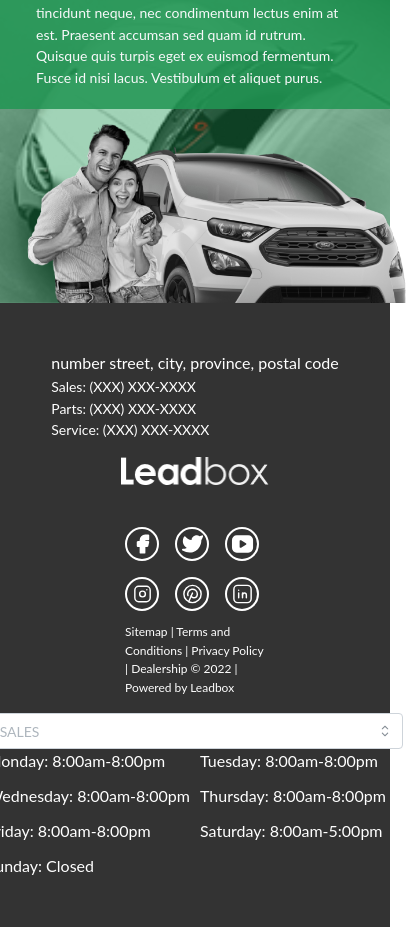
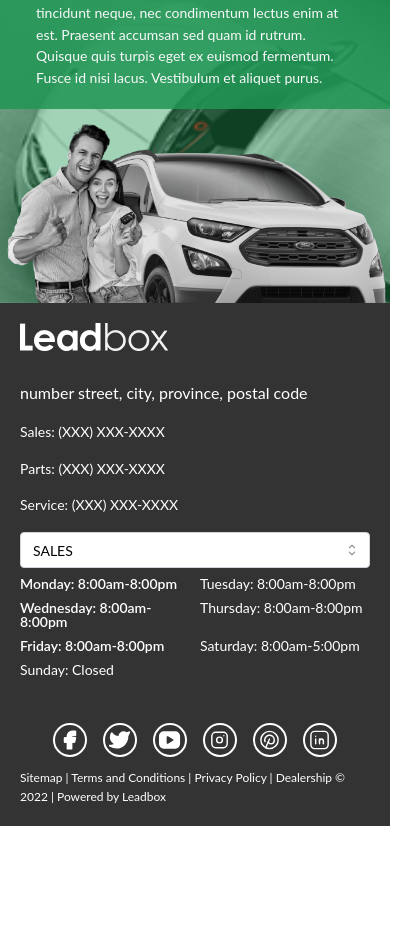
Before and after one commit to alfong12/LeadBx-Alfonzz, a Next.js app: page / in a window 390 px wide. Shown: the part 2822-3749 px from the top of the page, 411 px wide, since content can reach past the window. After the commit the page ends 3648 px from the top, so only its background shows below. Built offline with nearby package versions, Linux system fonts and the light colour scheme.

Commit message:
arreglando la direccion del footer(en progreso)

```diff
--- a/components/BannerGrn.module.css
+++ b/components/BannerGrn.module.css
@@ -40,6 +40,8 @@
   @media (max-width: $mantine-breakpoint-md) {
     margin-top: 12px;
     align-self: center;
+    right: 0;
+    left: 0;
   }
 }
 
--- a/components/Layout/FooterSet.module.css
+++ b/components/Layout/FooterSet.module.css
@@ -3,10 +3,15 @@
   padding-top: calc(var(--mantine-spacing-xl));
   padding-bottom: calc(var(--mantine-spacing-xl));
   background-color: #333333;
-}
 
-.wrapper {
-  /* max-width: rem(427.08px); */
+  @media (max-width: $mantine-breakpoint-xs) {
+    display: flex;
+    flex-wrap: wrap;
+    align-items: center;
+    justify-content: center;
+    align-content: center;
+    padding: 20px;
+  }
 }
 
 .link {
--- a/components/Layout/FooterSet.tsx
+++ b/components/Layout/FooterSet.tsx
@@ -1,16 +1,6 @@
 'use client';
 
-import {
-  Text,
-  Container,
-  Grid,
-  SimpleGrid,
-  Stack,
-  Image,
-  Select,
-  ActionIcon,
-  Group,
-} from '@mantine/core';
+import { Text, Grid, SimpleGrid, Stack, Image, Select, ActionIcon, Group } from '@mantine/core';
 import {
   IconBrandFacebookFilled,
   IconBrandInstagram,
@@ -20,6 +10,7 @@ import {
   IconBrandYoutubeFilled,
 } from '@tabler/icons-react';
 import { useState } from 'react';
+import { useMediaQuery } from '@mantine/hooks';
 import classes from './FooterSet.module.css';
 
 const data = [
@@ -35,21 +26,27 @@ const data = [
 const dataD = [
   {
     title: 'Monday: 8:00am-8:00pm',
+    fw: 600,
   },
   {
     title: 'Tuesday: 8:00am-8:00pm',
+    fw: 400,
   },
   {
     title: 'Wednesday: 8:00am-8:00pm',
+    fw: 600,
   },
   {
     title: 'Thursday: 8:00am-8:00pm',
+    fw: 400,
   },
   {
     title: 'Friday: 8:00am-8:00pm',
+    fw: 600,
   },
   {
     title: 'Saturday: 8:00am-5:00pm',
+    fw: 400,
   },
   {
     title: 'Sunday: Closed',
@@ -84,16 +81,19 @@ const Icondat = [
 
 //! Revisar las opsiones moviles para que este correcto(telefono)
 export function FooterSet() {
-  const [value, setValue] = useState<string | null>('');
-  const groups = data.map((group) => {
+  const [value, setValue] = useState<string | null>('SALES');
+
+  const matches = useMediaQuery('(min-width: 37.5em)');
+
+  const contatc = data.map((group) => {
     const links = group.links.map((link, index) => (
-      <Text c="white" key={index} fz={14} fw={400}>
+      <Text c="white" key={index} fz={14} fw={400} mt={15}>
         {link.label}
       </Text>
     ));
 
     return (
-      <div className={classes.wrapper} key={group.title}>
+      <div key={group.title}>
         <Text c="white">{group.title}</Text>
         {links}
       </div>
@@ -101,7 +101,7 @@ export function FooterSet() {
   });
 
   const horarios = dataD.map((hor, i) => (
-    <Text size="14p" c="white" key={i}>
+    <Text size="14px" c="white" key={i} fw={value === 'SALES' ? hor.fw : 400}>
       {hor.title}
     </Text>
   ));
@@ -125,12 +125,15 @@ export function FooterSet() {
 
   return (
     <footer className={classes.footer}>
-      <Container size="xl" p="md">
       <Grid justify="center" align="start">
-          <Grid.Col span="content">{groups}</Grid.Col>
-          <Grid.Col span={5}>
+        <Grid.Col span={{ base: 12, md: 4, lg: 3 }} order={{ base: 1, md: 1, lg: 1 }}>
+          {!matches && <Image src="/images/LeadboxLw.png" h={28} w={148.32} mb={30} />}
+
+          {contatc}
+        </Grid.Col>
+        <Grid.Col span={{ base: 12, md: 4, lg: 5 }} order={{ base: 3, md: 2, lg: 2 }}>
           <Stack align="center" gap="sm">
-              <Image src="/images/LeadboxLw.png" h={28} w={148.32} />
+            {matches && <Image src="/images/LeadboxLw.png" h={28} w={148.32} />}
             <Group mt={30}>{RRSS}</Group>
             <span className={classes.info}>
               Sitemap | Terms and Conditions | Privacy Policy | Dealership © 2022 | Powered by
@@ -138,19 +141,19 @@ export function FooterSet() {
             </span>
           </Stack>
         </Grid.Col>
-          <Grid.Col span="content">
+        <Grid.Col span={{ base: 12, md: 4, lg: 3 }} order={{ base: 2, md: 3, lg: 3 }}>
           <Select
             data={['SALES', 'SERVICE', 'PARTS']}
             placeholder="SALES"
             value={value}
             onChange={setValue}
+            mb={9}
           />
           <SimpleGrid cols={2} verticalSpacing="xs" spacing="xs">
             {horarios}
           </SimpleGrid>
         </Grid.Col>
       </Grid>
-      </Container>
     </footer>
   );
 }
--- a/components/features/FeatureSec.tsx
+++ b/components/features/FeatureSec.tsx
@@ -30,7 +30,7 @@ const FeatureSec = () => {
     },
   ];
 
-  const cardF = darC?.map((d) => <FeaturesCard darC={d} />);
+  const cardF = darC?.map((d) => <FeaturesCard darC={d} key={d.lin} />);
   return (
     <Container size="xl">
       <SimpleGrid
```
Lines whose indentation alone changed are shown as unchanged.
